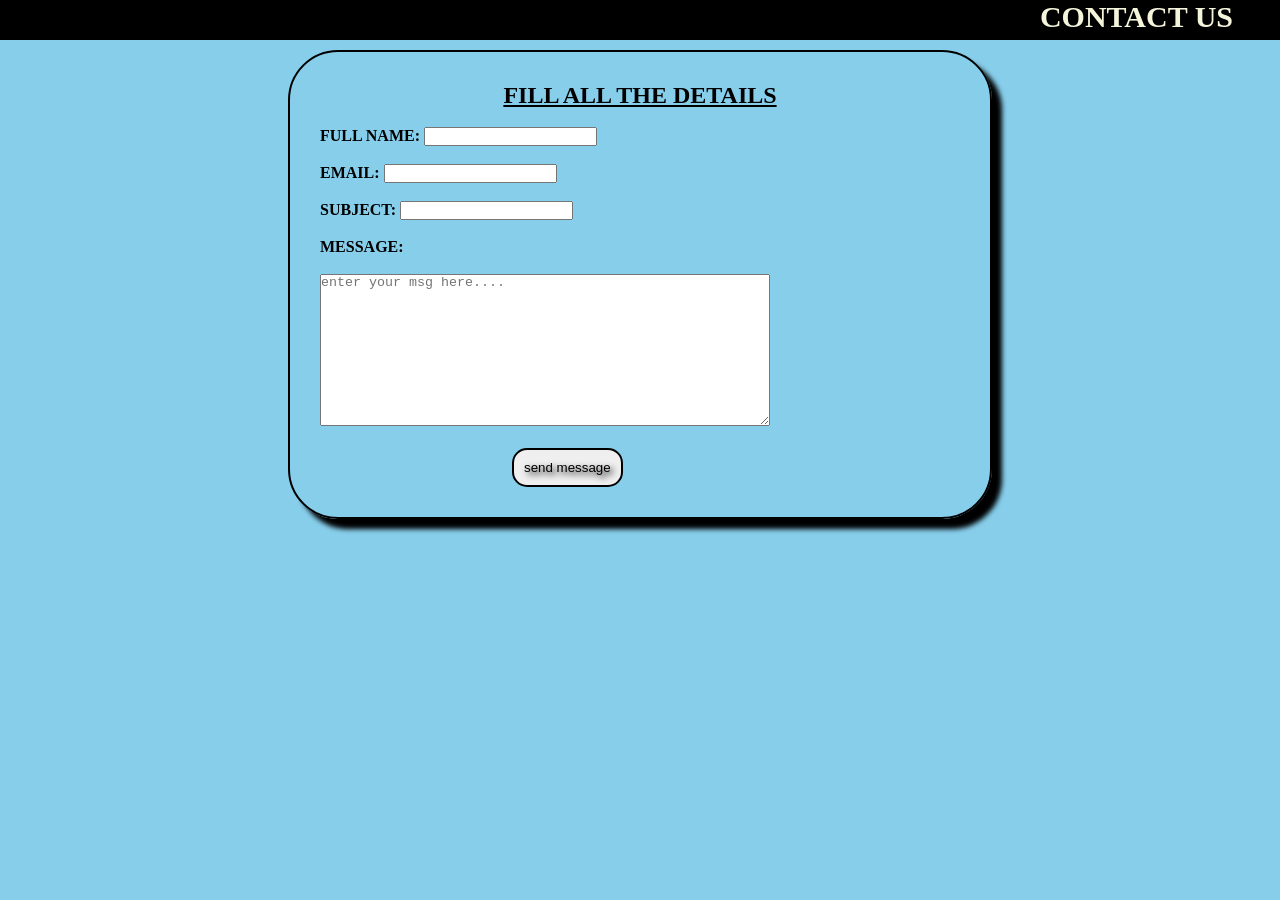
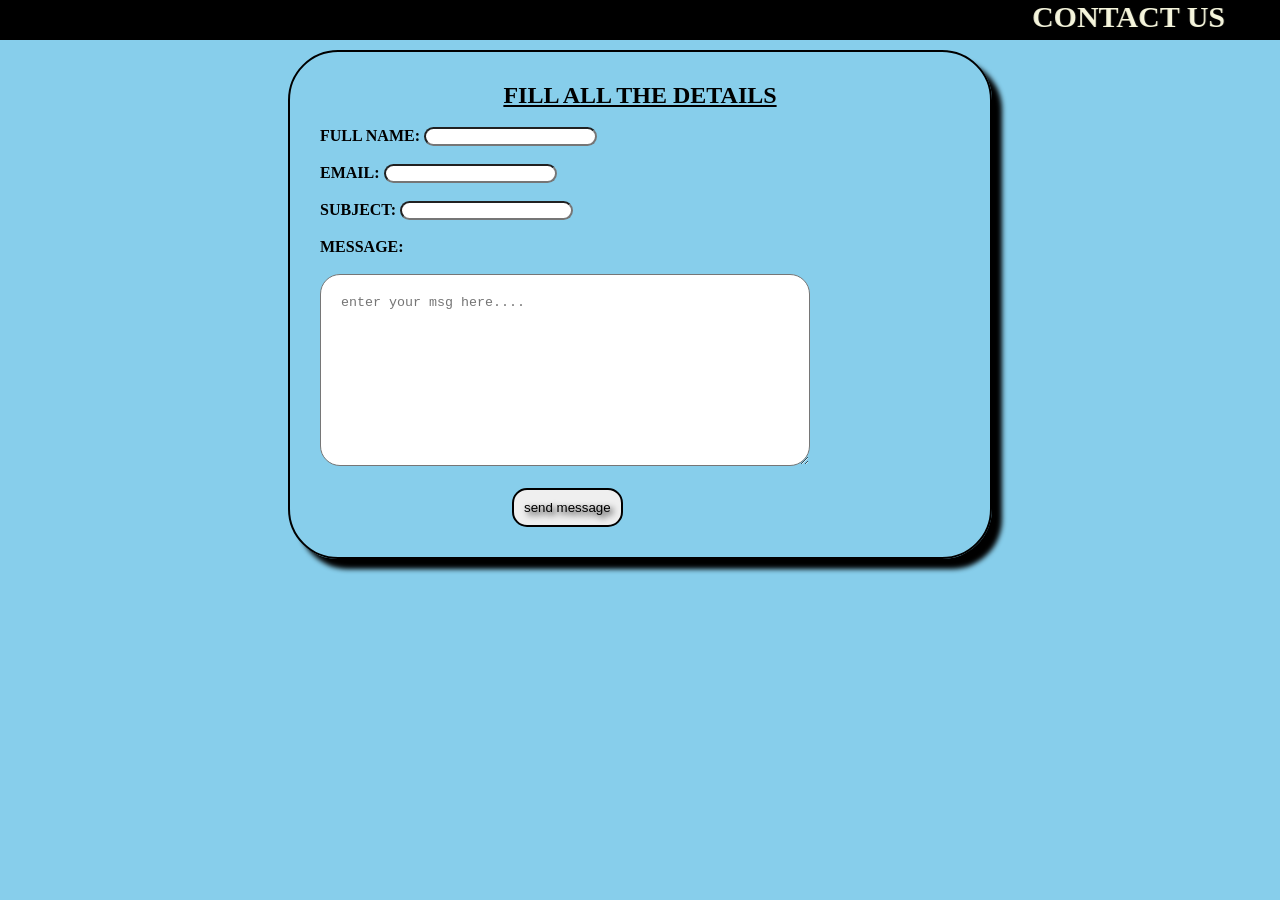

we added a newfile of html

--- a/index.css
+++ b/index.css
@@ -50,7 +50,12 @@ h2{
 #msg{ 
     width:70%;
 }
-@media screen and (min-width: 200px){ 
-
-    
+@media screen and (min-width: 200px){    
+}
+input{
+    border-radius: 20px;
+}
+textarea{
+    border-radius: 20px;
+    padding: 20px;
 }
